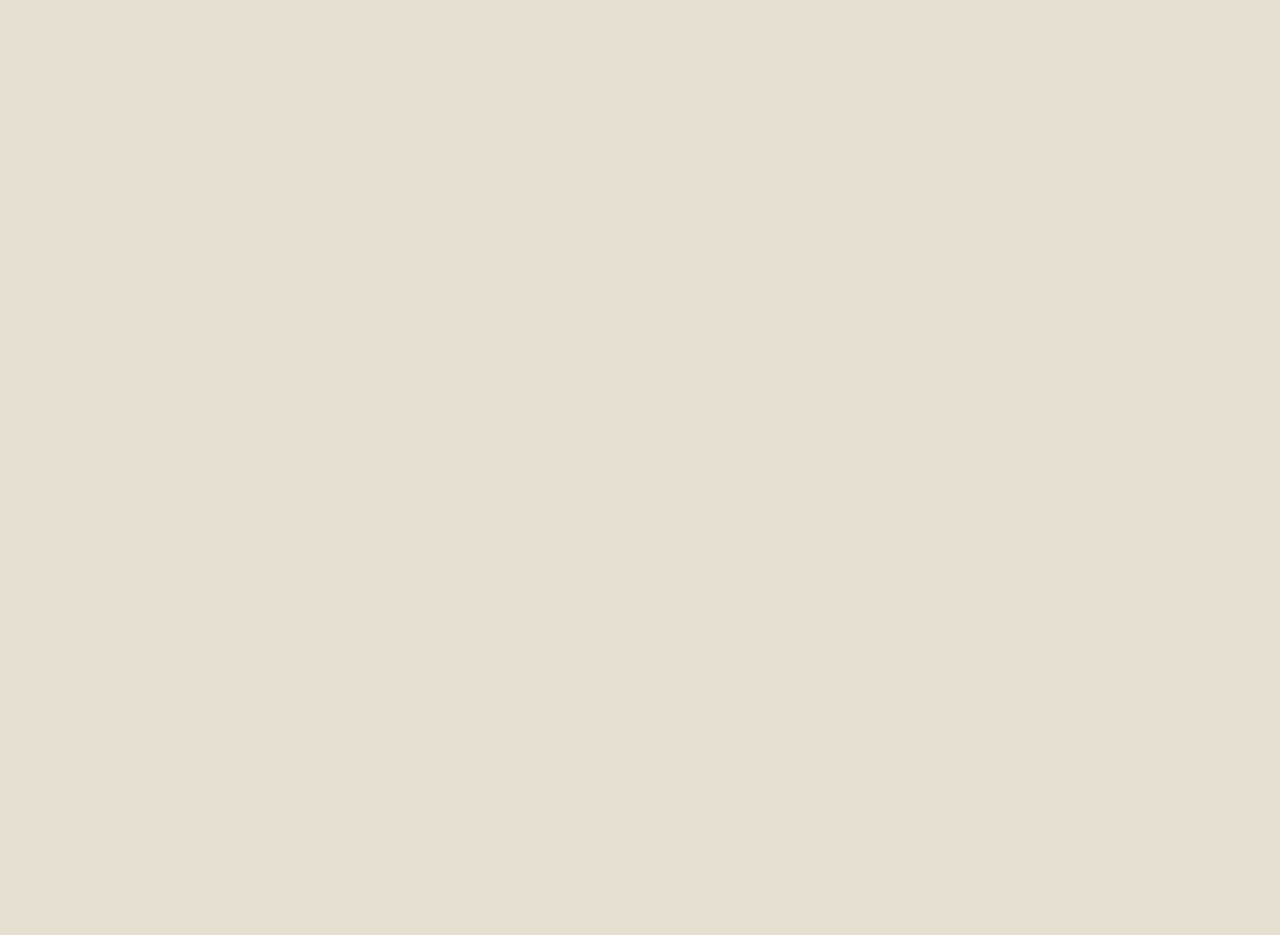
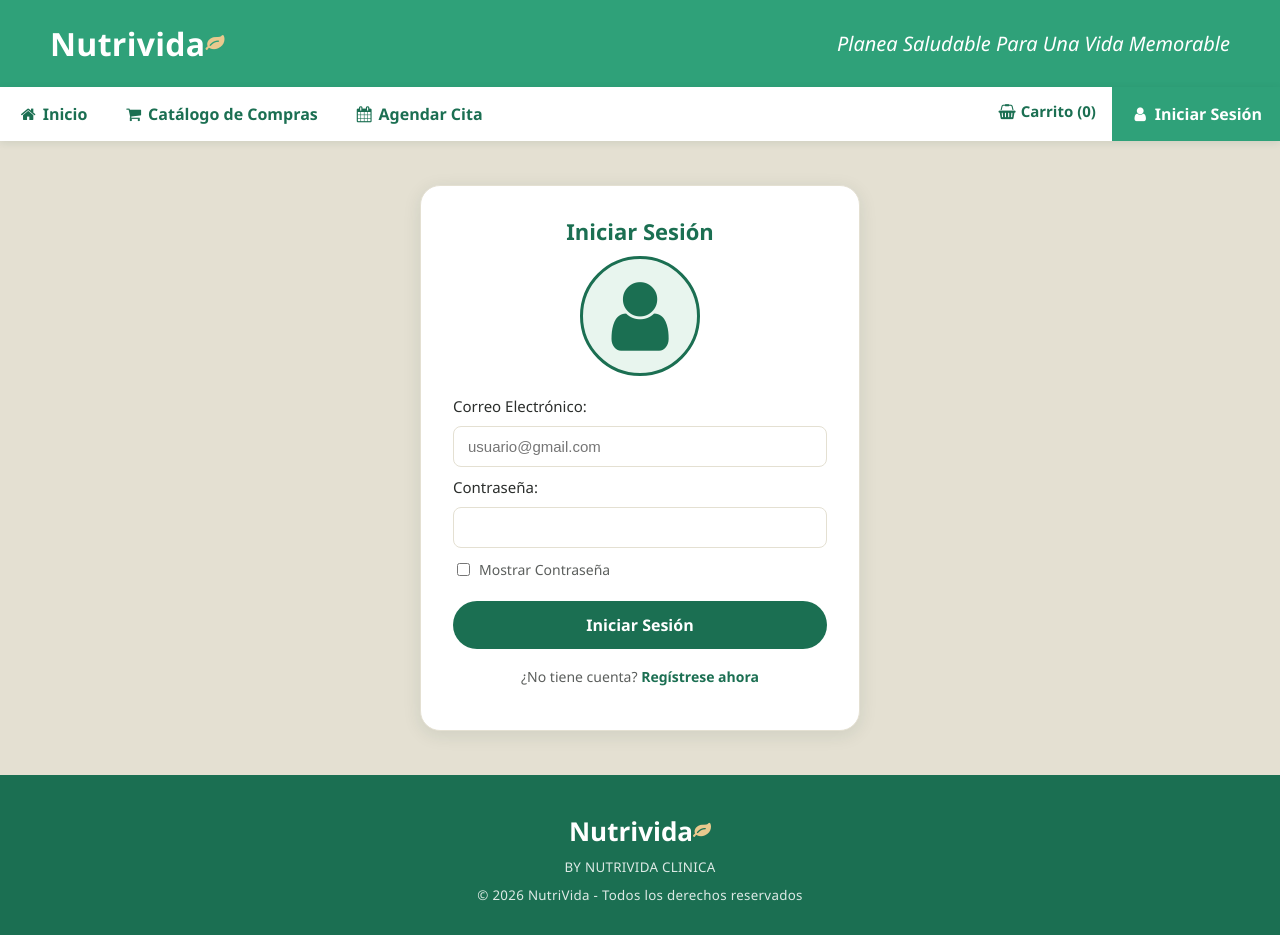
Before and after one commit to igorojas/nutrivida_react, a React (Vite) app: page /login in a window 1280 px wide. Before the commit this address had no page. Before the commit the page ends 800 px from the top, so only its background shows below. Built offline with nearby package versions, Linux system fonts and the light colour scheme.

Commit message:
Paginas Login y Registro añadidos. Conversion del proyecto html original echa

```diff
--- a/src/App.jsx
+++ b/src/App.jsx
@@ -11,16 +11,16 @@ import 'font-awesome/css/font-awesome.min.css'
 // En React, un CSS importado queda activo en TODA la aplicación, no solo en su página;
 // por eso solo se importan los de las páginas que ya existen.
 import './assets/styles/Productos_Style.css'
-// import './assets/styles/Login_Style.css'
-// import './assets/styles/Registro_Style.css'
+import './assets/styles/Login_Style.css'
+import './assets/styles/Registro_Style.css'
 import './assets/styles/Agendar_Style.css'
 
 // Vistas (una por página). Las comentadas aún no existen: se activan al crearlas.
 import Inicio from './views/Inicio.jsx'
 import Productos from './views/Productos.jsx'
 import Producto from './views/Producto.jsx'
-// import Login from './views/Login.jsx'
-// import Registro from './views/Registro.jsx'
+import Login from './views/Login.jsx'
+import Registro from './views/Registro.jsx'
 import Agendar from './views/Agendar.jsx'
 
 import { obtenerCantidadCarrito, agregarAlCarrito } from './utils/carrito'
@@ -47,8 +47,8 @@ function App() {
       <Route path='/productos' element={<Productos cantidad={cantidadCarrito} onAnadir={agregar} />} />
       {/* ':id' es un parámetro dinámico: la vista Producto lo lee con useParams() para saber qué producto mostrar (/producto/3). */}
       <Route path='/producto/:id' element={<Producto cantidad={cantidadCarrito} onAnadir={agregar} />} />
-      {/* <Route path='/login' element={<Login cantidad={cantidadCarrito} />} /> */}
-      {/* <Route path='/registro' element={<Registro cantidad={cantidadCarrito} />} /> */}
+      <Route path='/login' element={<Login cantidad={cantidadCarrito} />} />
+      <Route path='/registro' element={<Registro cantidad={cantidadCarrito} />} />
       <Route path='/agendar' element={<Agendar cantidad={cantidadCarrito} />} />
     </Routes>
   )
--- /dev/null
+++ b/src/views/Login.jsx
@@ -0,0 +1,27 @@
+import { useEffect } from 'react';
+import Header from '../components/Header';
+import Footer from '../components/Footer';
+import FormularioInicioSesion from '../components/FormularioInicioSesion';
+
+// 'cantidad' es el total del carrito (viene de App) y se lo pasamos al Header para el contador.
+function Login({ cantidad }) {
+  // Título de la pestaña: el original tenía uno propio para esta página.
+  useEffect(() => {
+    document.title = 'Inicio de Sesión';
+  }, []);
+
+  return (
+    <>
+      <Header cantidad={cantidad} />
+
+      {/* Igual que el original, el formulario va directo dentro del main, sin <Seccion>. */}
+      <main id="contenido">
+        <FormularioInicioSesion />
+      </main>
+
+      <Footer />
+    </>
+  );
+}
+
+export default Login;
--- /dev/null
+++ b/src/views/Registro.jsx
@@ -0,0 +1,27 @@
+import { useEffect } from 'react';
+import Header from '../components/Header';
+import Footer from '../components/Footer';
+import FormularioRegistro from '../components/FormularioRegistro';
+
+// 'cantidad' es el total del carrito (viene de App) y se lo pasamos al Header para el contador.
+function Registro({ cantidad }) {
+  // Título de la pestaña: el original tenía uno propio para esta página.
+  useEffect(() => {
+    document.title = 'Registro de Usuario';
+  }, []);
+
+  return (
+    <>
+      <Header cantidad={cantidad} />
+
+      {/* Igual que el original, el formulario va directo dentro del main, sin <Seccion>. */}
+      <main id="contenido">
+        <FormularioRegistro />
+      </main>
+
+      <Footer />
+    </>
+  );
+}
+
+export default Registro;
```
